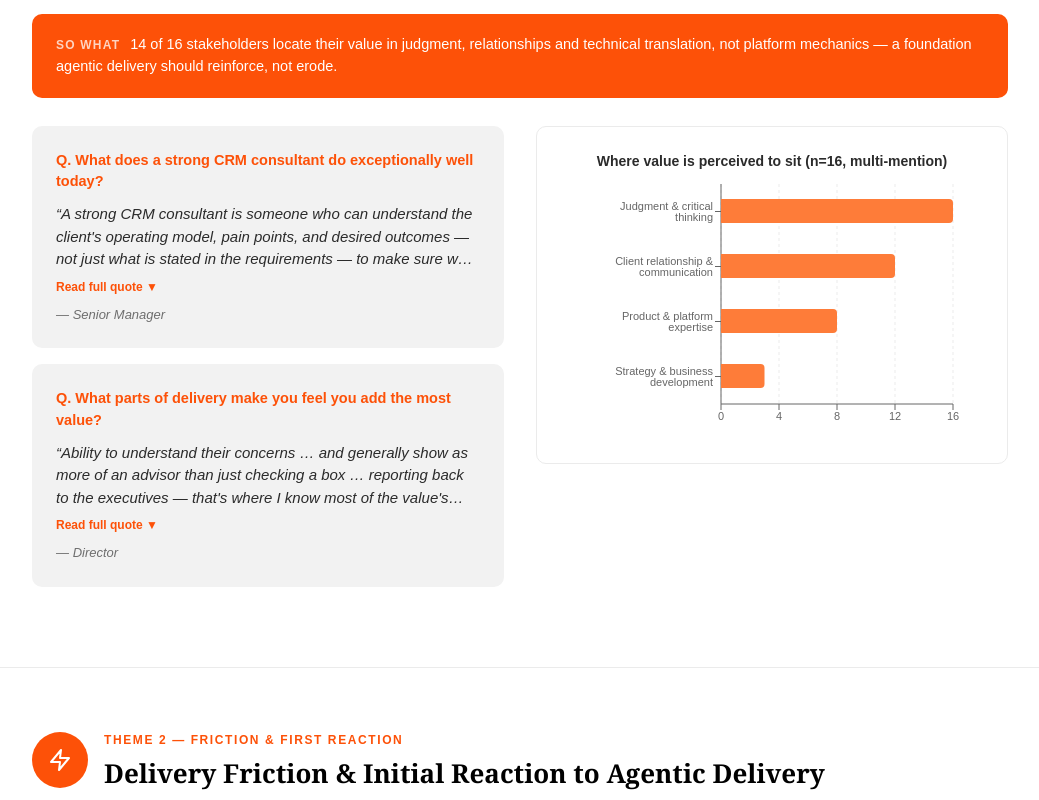
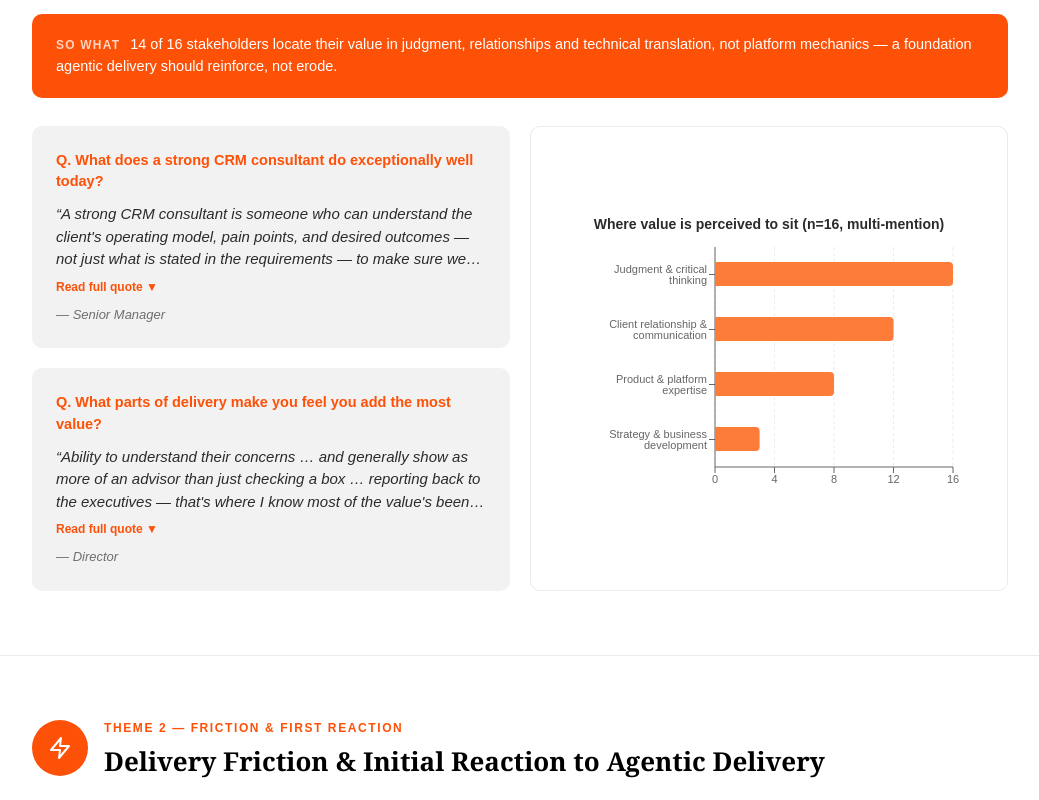
Before and after one commit to rtiwary021/stakeholder-report, a Next.js app: page / in a window 1280 px wide. Shown: the part 3720-4520 px from the top of the page, without its empty margins (120-1159 px from the left). Built offline with nearby package versions, Linux system fonts and the light colour scheme.

Commit message:
Equalize quote and chart box sizes across all themes

```diff
--- a/components/Theme8.tsx
+++ b/components/Theme8.tsx
@@ -18,10 +18,10 @@ function BarTooltip({ active, payload }: any) {
 
 export default function Theme8() {
   return (
-    <section className="py-14 border-t border-hairline scroll-mt-16">
+    <section className="py-16 border-t border-hairline scroll-mt-16">
       <div className="max-w-content mx-auto px-8">
         <Reveal>
-          <div className="flex items-start gap-4 mb-5">
+          <div className="flex items-start gap-4 mb-6">
             <div className="w-14 h-14 min-w-[56px] rounded-full bg-orange flex items-center justify-center transition-transform duration-300 hover:scale-110 hover:rotate-6">
               <Icon name={theme8.icon} className="w-6 h-6 text-white" />
             </div>
@@ -37,16 +37,16 @@ export default function Theme8() {
         </Reveal>
 
         {/* Top section: peer-influence quote + chart */}
-        <div className="grid md:grid-cols-2 gap-5 items-start mb-10">
-          <Reveal delay={100}>
-            <div className="bg-card rounded-[10px] p-6">
+        <div className="grid md:grid-cols-2 gap-5 items-stretch mb-10">
+          <Reveal delay={100} className="flex">
+            <div className="flex-1 flex flex-col bg-card rounded-[10px] p-6">
               <div className="text-orange font-bold text-[14.5px] mb-2.5">Q. {theme8.quote.q}</div>
               <blockquote className="italic text-[15px] m-0">&ldquo;{theme8.quote.quote}&rdquo;</blockquote>
-              <div className="text-[13px] text-muted italic mt-2.5">— {theme8.quote.attr}</div>
+              <div className="text-[13px] text-muted italic mt-auto pt-2.5">— {theme8.quote.attr}</div>
             </div>
           </Reveal>
-          <Reveal delay={200}>
-            <div className="bg-white border border-hairline rounded-[10px] p-6 transition-shadow duration-300 hover:shadow-md">
+          <Reveal delay={200} className="flex">
+            <div className="flex-1 flex flex-col justify-center bg-white border border-hairline rounded-[10px] p-6 transition-shadow duration-300 hover:shadow-md">
               <div className="text-sm text-center font-bold mb-2">{theme8.chart.title}</div>
               <ResponsiveContainer width="100%" height={260}>
                 <BarChart data={theme8.chart.data} layout="vertical" margin={{ top: 5, right: 30, left: 10, bottom: 5 }}>
--- a/components/ThemeSection.tsx
+++ b/components/ThemeSection.tsx
@@ -37,7 +37,7 @@ function QuoteCard({ q, quote, attr }: { q: string; quote: string; attr: string
   const isLong = quote.length > 180;
   return (
     <div
-      className="bg-card rounded-[10px] p-6 mb-4 cursor-pointer transition-colors hover:bg-orange/5"
+      className="bg-card rounded-[10px] p-6 flex-1 flex flex-col cursor-pointer transition-colors hover:bg-orange/5"
       onClick={() => isLong && setExpanded((e) => !e)}
     >
       <div className="text-orange font-bold text-[14.5px] mb-2.5">Q. {q}</div>
@@ -53,7 +53,7 @@ function QuoteCard({ q, quote, attr }: { q: string; quote: string; attr: string
           {expanded ? "Show less ▲" : "Read full quote ▼"}
         </div>
       )}
-      <div className="text-[13px] text-muted italic mt-2.5">— {attr}</div>
+      <div className="text-[13px] text-muted italic mt-auto pt-2.5">— {attr}</div>
     </div>
   );
 }
@@ -62,8 +62,8 @@ type ChartSpec = NonNullable<ThemeSectionData["chart"]>;
 
 function ChartBox({ chart, delay }: { chart: ChartSpec; delay: number }) {
   return (
-    <Reveal delay={delay}>
-      <div className="bg-white border border-hairline rounded-[10px] p-6 transition-shadow duration-300 hover:shadow-md">
+    <Reveal delay={delay} className="flex-1 flex">
+      <div className="flex-1 flex flex-col justify-center bg-white border border-hairline rounded-[10px] p-6 transition-shadow duration-300 hover:shadow-md">
         <div className="text-sm text-center font-bold mb-2">{chart.title}</div>
         <ResponsiveContainer width="100%" height={260}>
           {chart.type === "bar" ? (
@@ -119,9 +119,9 @@ export default function ThemeSection({ data, index }: { data: ThemeSectionData;
           </div>
         </Reveal>
 
-        <div className={`grid gap-8 ${hasVisual ? "md:grid-cols-2" : ""} items-start`}>
-          <Reveal delay={100}>
-            <div>
+        <div className={`grid gap-5 ${hasVisual ? "md:grid-cols-2" : ""} items-stretch`}>
+          <Reveal delay={100} className="flex">
+            <div className="flex-1 grid auto-rows-fr gap-5">
               {quotes.map((q, i) => (
                 <QuoteCard key={`${q.q}-${i}`} {...q} />
               ))}
```
